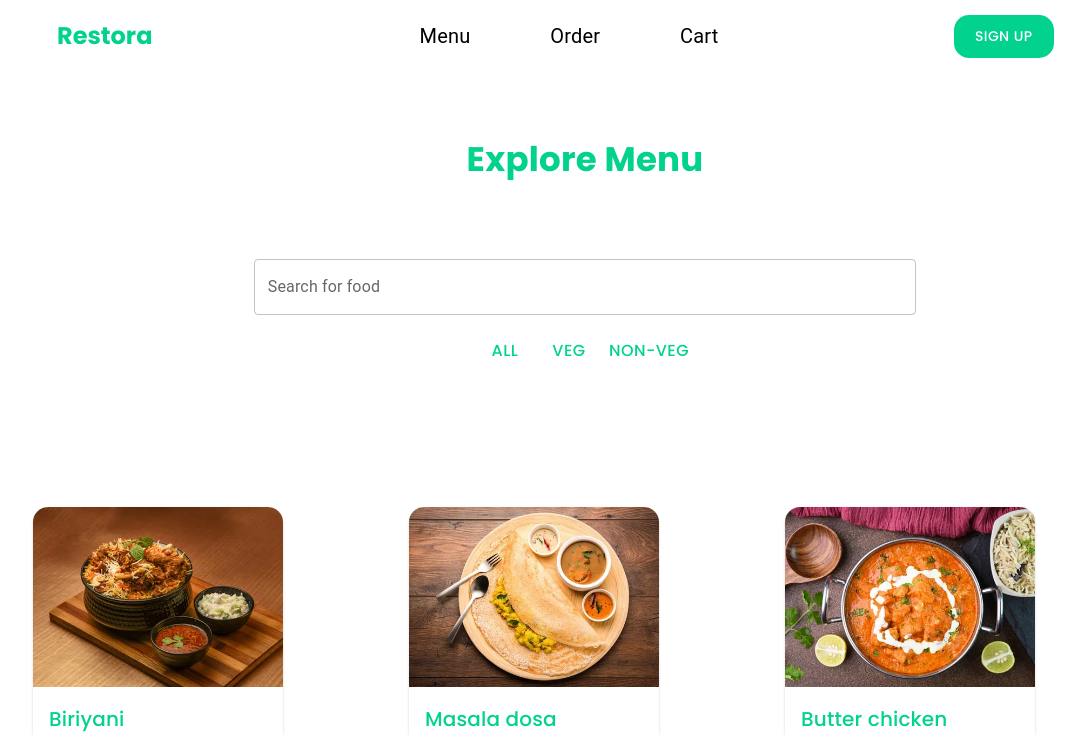
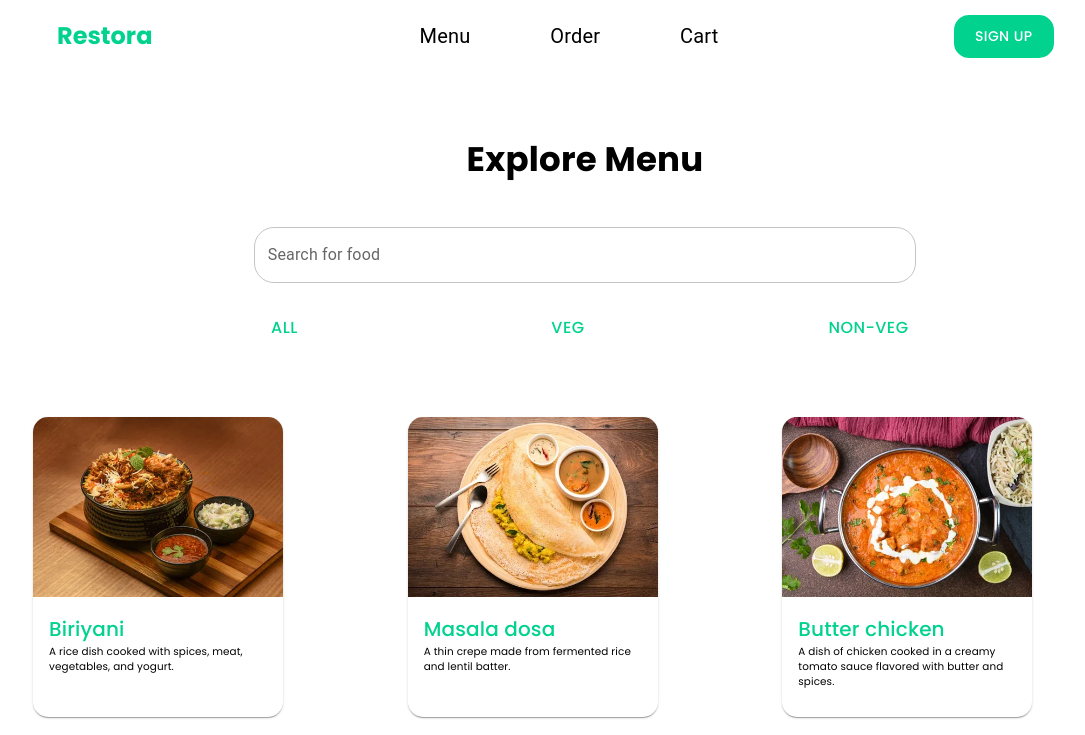
Before and after one commit to rohitcodism/Restora, a React (Vite) app: page /menu in a window 1280 px wide. Shown: the top 735 px of the page, without its empty margins (55-1140 px from the left). Built offline with nearby package versions, Linux system fonts and the light colour scheme.

Commit message:
menu-almost-done

```diff
--- a/src/Components/MenuCard.jsx
+++ b/src/Components/MenuCard.jsx
@@ -1,17 +1,12 @@
 import { Card, CardContent, CardMedia, Typography } from "@mui/material";
-
-const cardEnlargeStyle = {
-    transform: "scale(1.1)", // Scale the card up 10% on hover
-    transition: "all 0.2s ease-in-out", // Smooth transition for the enlarge effect
-};
 
 export const MenuCard = ({ foodTitle, foodDescription, foodImage }) => {
     return (
-            <Card sx={{ width: "250px", height: "300px", borderRadius: "15px", background: "#ffffff", bottom : "2rem" }}>
+            <Card sx={{ width: "250px", height: "300px", borderRadius: "15px", background: "#ffffff", bottom : "2rem", cursor : "pointer", color: "#01D28E", transition : "backgroundColor 0.5s ease-in-out, color 0.2s ease-in-out", "&:hover" : {backgroundColor : "#01D28E", color : "#ffffff"}}}>
                 <CardMedia component="img" height="60%" image={foodImage} alt={foodTitle} />
-                <CardContent sx={{ height: "40%" }}>
-                    <Typography variant="h6" sx={{ fontFamily: "Poppins,sans-serif", color: "#01D28E", fontWeight: "semibold" }}>{foodTitle}</Typography>
-                    <Typography variant="body2" sx={{ fontFamily: "Poppins, sans-serif", fontSize: "0.65rem" }}>{foodDescription}</Typography>
+                <CardContent sx={{ height: "40%", "&:hover" : {color : "#ffffff"} }}>
+                    <Typography variant="h6" sx={{ fontFamily: "Poppins,sans-serif", fontWeight: "semibold"}}>{foodTitle}</Typography>
+                    <Typography variant="body2" sx={{ fontFamily: "Poppins, sans-serif", color : "black",  fontSize: "0.65rem" }}>{foodDescription}</Typography>
                 </CardContent>
             </Card>
     );
--- a/src/Constants/Menu.js
+++ b/src/Constants/Menu.js
@@ -5,138 +5,161 @@
       "id" : 1,
       "name": "Biriyani",
       "description": "A rice dish cooked with spices, meat, vegetables, and yogurt.",
-      "image" : Biriyani
+      "image" : Biriyani,
+      "category" : "Non-veg",
     },
     {
       "id" : 2,
       "name": "Masala dosa",
       "description": "A thin crepe made from fermented rice and lentil batter.",
-      "image" : MasalaDosa
+      "image" : MasalaDosa,
+      "category" : "Veg",
     },
     {
       "id" : 3,
       "name": "Butter chicken",
       "description": "A dish of chicken cooked in a creamy tomato sauce flavored with butter and spices.",
-      "image" : ButterChicken
+      "image" : ButterChicken,
+      "category" : "Non-veg",
     },
     {
       "id" : 4,
       "name": "Samosas",
       "description": "Deep-fried pastries filled with a savory potato and pea mixture.",
-      "image" : Samosas
+      "image" : Samosas,
+      "category" : "Veg",
     },
     {
       "id" : 5,
       "name": "Naan",
       "description": "A leavened flatbread cooked in a tandoor oven.",
-      "image" : Naan
+      "image" : Naan,
+      "category" : "Veg",
     },
     {
       "id" : 6,
       "name": "Tandoori chicken",
       "description": "Chicken marinated in yogurt and spices and cooked in a tandoor oven.",
-      "image" : TandooriChicken
+      "image" : TandooriChicken,
+      "category" : "Non-veg",
     },
     {
       "id" : 7,
       "name": "Palak paneer",
       "description": "A dish of paneer cheese cooked in a spinach sauce.",
-      "image" : PalakPaneer
+      "image" : PalakPaneer,
+      "category" : "Veg",
     },
     {
       "id" : 8,
       "name": "Chana masala",
       "description": "A dish of chickpeas cooked in a tomato and onion sauce.",
-      "image" : ChanaMasala
+      "image" : ChanaMasala,
+      "category" : "Veg",
     },
     {
       "id" : 9,
       "name": "Dal makhani",
       "description": "A lentil dish cooked in a creamy tomato sauce.",
-      "image" : DalMakhni
+      "image" : DalMakhni,
+      "category" : "Veg",
     },
     {
       "id" : 10,
       "name": "Idli",
       "description": "Steamed cakes made from fermented rice and lentil batter.",
-      "image" : Idli
+      "image" : Idli,
+      "category" : "Veg",
     },
     {
       "id" : 11,
       "name": "Vada",
       "description": "Deep-fried savory donuts made from lentil batter.",
-      "image" : Vada
+      "image" : Vada,
+      "category" : "Veg",
     },
     {
       "id" : 12,
       "name": "Dhokla",
       "description": "Steamed cakes made from fermented chickpea batter.",
-      "image" : Dhokla
+      "image" : Dhokla,
+      "category" : "Veg",
     },
     {
       "id" : 13,
       "name": "Uttapam",
       "description": "A thick pancake made from fermented rice and lentil batter.",
-      "image" : Uttapam
+      "image" : Uttapam,
+      "category" : "Veg",
     },
     {
       "id" : 14,
       "name": "Chaat",
       "description": "A savory snack made with a variety of ingredients, such as potatoes, chickpeas.",
-      "image" : Chaat
+      "image" : Chaat,
+      "category" : "Veg",
     },
     {
       "id" : 15,
       "name": "Rasmalai",
       "description": "Balls of paneer cheese soaked in a sweet milk syrup.",
-      "image" : Rasmalai
+      "image" : Rasmalai,
+      "category" : "Veg",
     },
     {
       "id" : 16,
       "name": "Gulab jamun",
       "description": "Milk solids deep-fried in syrup and then soaked in sugar syrup.",
-      "image" : GulabJamun
+      "image" : GulabJamun,
+      "category" : "Veg",
     },
     {
       "id" : 17,
       "name": "Jalebi",
       "description": "Deep-fried batter spirals soaked in sugar syrup.",
-      "image" : Jalebi
+      "image" : Jalebi,
+      "category" : "Veg",
     },
     {
       "id" : 18,
       "name": "Ladoo",
       "description": "Sweet balls made with various ingredients, such as gram flour, sugar, and nuts.",
-      "image" : Laddoo
+      "image" : Laddoo,
+      "category" : "Veg",
     },
     {
       "id" : 19,
       "name": "Barfi",
       "description": "A dense, fudge-like sweet made with milk, sugar, and nuts.",
-      "image" : Barfi
+      "image" : Barfi,
+      "category" : "Veg",
     },
     {
       "id" : 20,
       "name": "Gajar ka halwa",
       "description":" A carrot pudding dessert made with carrots, milk, sugar, and nuts.",
-      "image" : GajarkaHalwa
+      "image" : GajarkaHalwa,
+      "category" : "Veg",
     },
     {
       "id" : 21,
       "name": "Kheer",
       "description": "A rice pudding dessert made with milk, sugar, and rice.",
-      "image" : Kheer
+      "image" : Kheer,
+      "category" : "Veg",
     },
     {
       "id" : 22,
       "name": "Payasam",
       "description":" A sweet milk porridge made with milk, sugar, and rice or vermicelli.",
-      "image" : Payas
+      "image" : Payas,
+      "category" : "Veg",
     },
     {
       "id" : 23,
       "name": "Falooda",
       "description": "A cold dessert made with milk, sugar, ice cream, vermicelli, and nuts.",
-      "image" : Falooda
+      "image" : Falooda,
+      "category" : "Veg",
     },
   ]
--- a/src/Pages/Menu.jsx
+++ b/src/Pages/Menu.jsx
@@ -4,20 +4,44 @@ import { MenuList } from "../Constants/Menu";
 import { MenuCard } from "../Components/MenuCard";
 import { Grid } from "@mui/material";
 import { useState } from "react";
+import { styled } from "@mui/system";
 
 export const Menu = () => {
 
+    const StyledTextField = styled(TextField)(() => ({
+        "& .MuiOutlinedInput-root.Mui-focused .MuiOutlinedInput-notchedOutline": {
+            borderWidth: "3px",
+            borderColor: "#01D28E",
+        },
+        "& .MuiInputLabel-root.Mui-focused": {
+            color: "#01D28E",
+        },
+        "& .MuiOutlinedInput-root": {
+            borderRadius: "20px",
+        },
+    }));
+
     const [searchTerm, setSearchTerm] = useState("");
+    const [category, setCategory] = useState("All");
 
     const filteredMenuList = MenuList.filter((food) => {
         return food.name.toLowerCase().includes(searchTerm.toLowerCase());
     });
 
+    const categoryFilteredMenuList = MenuList.filter((food) => {
+        if (category === "All")
+            return food;
+        else if (category === "Veg")
+            return food.category === category;
+        else if (category === "Non-veg")
+            return food.category === category;
+    });
+
     return (
-        <Container sx={{display : "flex", flexDirection : "column", justifyContent : "center", alignItems : "center"}}>
+        <Container sx={{ display: "flex", flexDirection: "column", justifyContent: "center", alignItems: "center" }}>
             <Navbar />
             <Container sx={{ textAlign: "center" }}>
-                <Typography variant="h4" sx={{ fontFamily: "Poppins, sans-serif", fontWeight: "bold", color: "#01D28E", marginTop: "5rem", marginBottom: "5rem" }}> Explore Menu</Typography>
+                <Typography variant="h4" sx={{ fontFamily: "Poppins, sans-serif", fontWeight: "bold", color: "#000000", marginTop: "5rem", marginBottom: "3rem" }}> Explore Menu</Typography>
             </Container>
             <Container sx={{ width: "100%", display: "flex", flexDirection: "row", justifyContent: "center", alignItems: "center" }}>
                 <TextField
@@ -25,23 +49,38 @@ export const Menu = () => {
                     sx={{
                         width: "60%",
                         outlineColor: "#01D28E",
+                        "& .MuiOutlinedInput-root.Mui-focused .MuiOutlinedInput-notchedOutline": {
+                            borderWidth: "3px",
+                            borderColor: "#01D28E",
+                        },
+                        "& .MuiInputLabel-root.Mui-focused": {
+                            color: "#01D28E",
+                        },
+                        "& .MuiOutlinedInput-root": {
+                            borderRadius: "20px",
+                        },
                     }}
                     onChange={(event) => {
                         setSearchTerm(event.target.value);
                     }}
                 />
             </Container>
-            <Container sx={{display : "flex", flexDirection : "row", marginTop : "1rem", marginBottom : "1rem", justifyContent : "center", alignItems : "center"}}>
-                <Button variant="text" sx={{fontFamily : "Poppins, sans-serif", fontSize : "1rem", color : "#01D28E"}}>All</Button>
-                <Button variant="text" sx={{fontFamily : "Poppins, sans-serif", fontSize : "1rem", color : "#01D28E"}}>Veg</Button>
-                <Button variant="text" sx={{fontFamily : "Poppins, sans-serif", fontSize : "1rem", color : "#01D28E"}}>Non-veg</Button>
+            <Container sx={{ display: "flex", flexDirection: "row", marginTop: "1.5rem", justifyContent: "space-evenly", alignItems: "center" }}>
+                <Button variant="text" sx={{ border: "1px solid #ffffff", fontFamily: "Poppins, sans-serif", fontSize: "1rem", color: "#01D28E", borderRadius: "15px", cursor: "pointer", "&:hover": { border: "1px solid #01D28E" }, "&:active": { border: "1px solid #01D28E", backgroundColor: "rgba(1, 210, 142, 0.7)" } }} onClick={() => { setCategory("All") }}>All</Button>
+                <Button variant="text" sx={{ border: "1px solid #ffffff", fontFamily: "Poppins, sans-serif", fontSize: "1rem", color: "#01D28E", borderRadius: "15px", cursor: "pointer", "&:hover": { border: "1px solid #01D28E" } }} onClick={() => { setCategory("Veg") }}>Veg</Button>
+                <Button variant="text" sx={{ border: "1px solid #ffffff", fontFamily: "Poppins, sans-serif", fontSize: "1rem", color: "#01D28E", borderRadius: "15px", cursor: "pointer", "&:hover": { border: "1px solid #01D28E" } }} onClick={() => { setCategory("Non-veg") }}>Non-veg</Button>
             </Container>
-            <Container sx={{display : "flex", flexDirection : "row", justifyContent : "center", alignItems : "center", width : "100%"}}>
-                <Grid container spacing={3} sx={{ marginTop: "6rem", marginBottom: "3rem" }}>
+            <Container sx={{ display: "flex", flexDirection: "row", justifyContent: "center", alignItems: "center", width: "100%" }}>
+                <Grid container spacing={2.5} sx={{ marginTop: "3rem", marginBottom: "3rem" }}>
                     {searchTerm ? filteredMenuList.map((food, index) => (
                         <Grid item xs={12} sm={6} md={4} lg={4} key={index}>
                             <MenuCard foodTitle={food.name} foodDescription={food.description} foodImage={food.image} />
                         </Grid>
+                    )) : category ? categoryFilteredMenuList.map((food, index) => (
+                        <Grid item xs={12} sm={6} md={4} lg={4} key={index}>
+                            <MenuCard foodTitle={food.name} foodDescription={food.description} foodImage={food.image} />
+                        </Grid>
+
                     )) : MenuList.map((food, index) => (
                         <Grid item xs={12} sm={6} md={4} lg={4} key={index}>
                             <MenuCard foodTitle={food.name} foodDescription={food.description} foodImage={food.image} />
```
